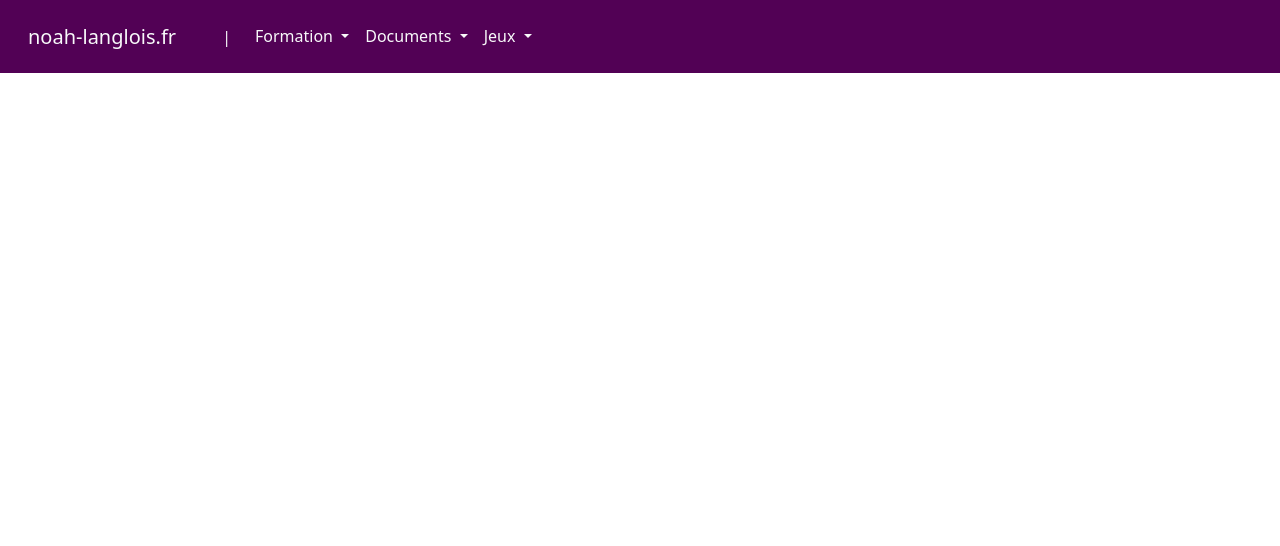
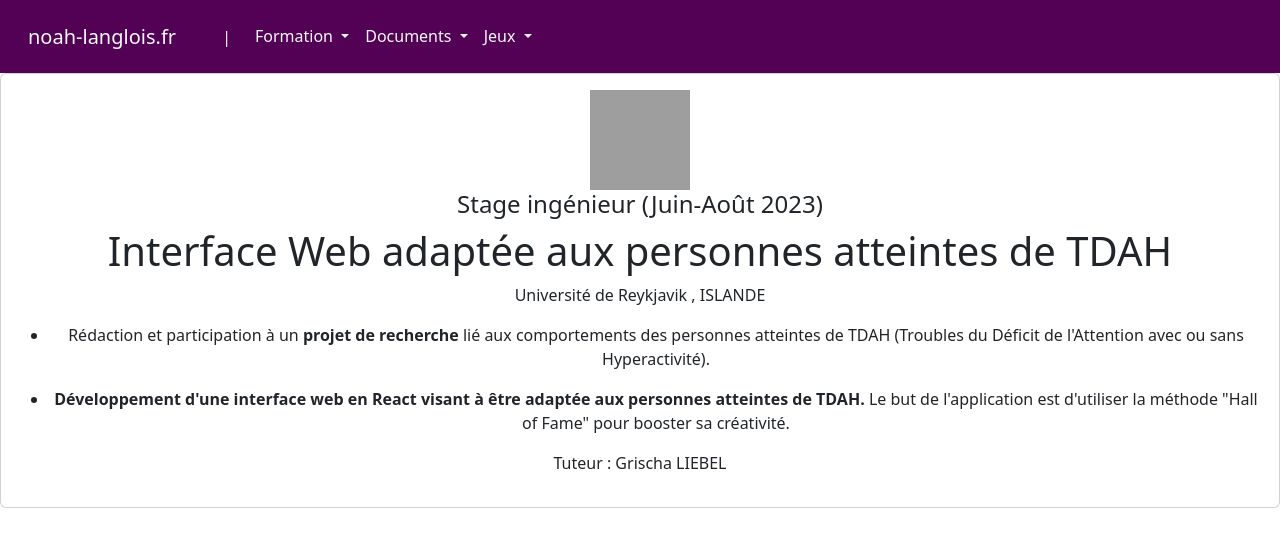
Before and after one commit to Noah-Langlois/noah-langlois.com, a Vue app: page /stages/RU in a window 1280 px wide. Shown: the top 546 px of the page. Built offline with nearby package versions, Linux system fonts and the light colour scheme; grey boxes are pictures that could not be loaded.

Commit message:
Updated Stages

```diff
--- a/src/assets/main.css
+++ b/src/assets/main.css
@@ -162,14 +162,6 @@ body {
     width: 100px;
     height: 100px;
   }
-  .CNES {
-    width: 100px;
-    height: 100px;
-  }
-  .RU{
-    width: 100px;
-    height: 100px;
-  }
 }
 
 @keyframes zoom-in-zoom-out {
--- a/src/components/stages/TheCNES.vue
+++ b/src/components/stages/TheCNES.vue
@@ -2,7 +2,7 @@
 
 <template>
   <div class="card hvr-grow-shadow" id="CNES-card">
-    <a class="link-dark link-underline-opacity-0" href="/">
+    <a class="link-dark link-underline-opacity-0" href="/stages/CNES">
       <div class="card-body">
         <div class="d-flex justify-content-center text-center">
           <div>
--- a/src/components/stages/TheRU.vue
+++ b/src/components/stages/TheRU.vue
@@ -2,7 +2,7 @@
 
 <template>
   <div class="card hvr-grow-shadow" id="RU-card">
-    <a class="link-dark link-underline-opacity-0" href="/">
+    <a class="link-dark link-underline-opacity-0" href="/stages/RU">
       <div class="card-body">
         <div class="d-flex justify-content-center text-center">
           <div>
--- a/src/router/index.js
+++ b/src/router/index.js
@@ -5,7 +5,10 @@ import Adhd from '../views/AdhdView.vue'
 import MaFormationVue from '../views/MaFormationView.vue'
 import MesStagesVue from '../views/MesStagesView.vue'
 import TicTacToeVue from '../views/TicTacToeView.vue'
+import CNESView from '@/views/CNESView.vue'
 import LotoView from '@/views/LotoView.vue'
+import RUView from '@/views/RUView.vue'
+
 const router = createRouter({
   history: createWebHistory(import.meta.env.BASE_URL),
   routes: [
@@ -51,6 +54,16 @@ const router = createRouter({
       path: '/ADHD_study',
       name: 'ADHD',
       component: Adhd
+    },
+    {
+      path: '/stages/CNES',
+      name: 'CNES',
+      component: CNESView
+    },
+    {
+      path: '/stages/RU',
+      name: 'RU',
+      component: RUView
     }
   ]
 })
--- /dev/null
+++ b/src/views/CNESView.vue
@@ -0,0 +1,11 @@
+<script setup>
+import TheCNES from '@/components/stages/TheCNES.vue'
+</script>
+
+<template>
+  <main>
+    <div>
+      <TheCNES />
+    </div>
+  </main>
+</template>
--- /dev/null
+++ b/src/views/RUView.vue
@@ -0,0 +1,11 @@
+<script setup>
+import TheRU from '@/components/stages/TheRU.vue';
+</script>
+
+<template>
+    <main>
+        <div>
+            <TheRU/>
+        </div>
+    </main>
+</template>
```
